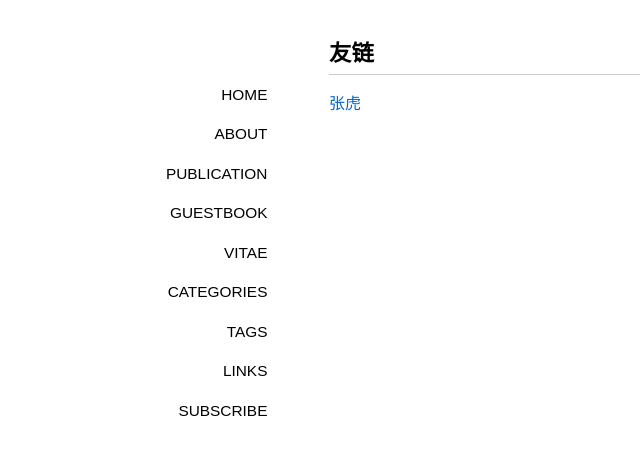
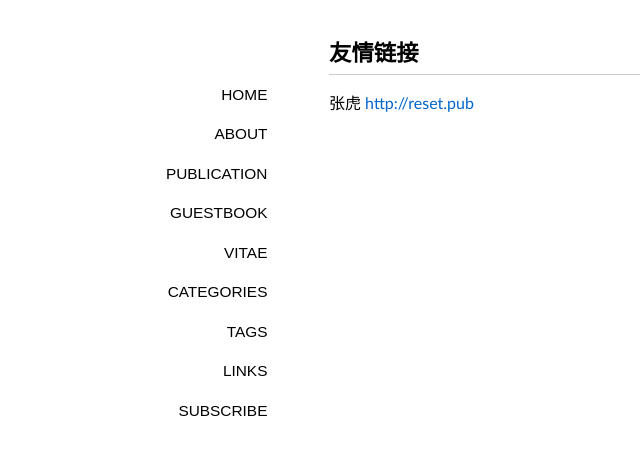
Before and after one commit to lixinyao/jekyll_blog, a Jekyll site: the page built from links/index.md, in a window 1280 px wide. Shown: the top 455 px of the page, without its empty margins (11-651 px from the left). Built offline with Jekyll 4.4.1, drawn with Linux system fonts in a browser that asks for light colours; nearby versions of some CDN libraries; some web fonts are replaced; comment, search, counter and statistics services are not loaded.

Commit message:
修改友情链接格式

```diff
--- a/links/index.md
+++ b/links/index.md
@@ -1,7 +1,7 @@
 ---
-title: 友链
+title: 友情链接
 layout: page
 comments: yes
 ---
 
-[张虎](http://reset.pub)
+张虎 [http://reset.pub](http://reset.pub)
```
